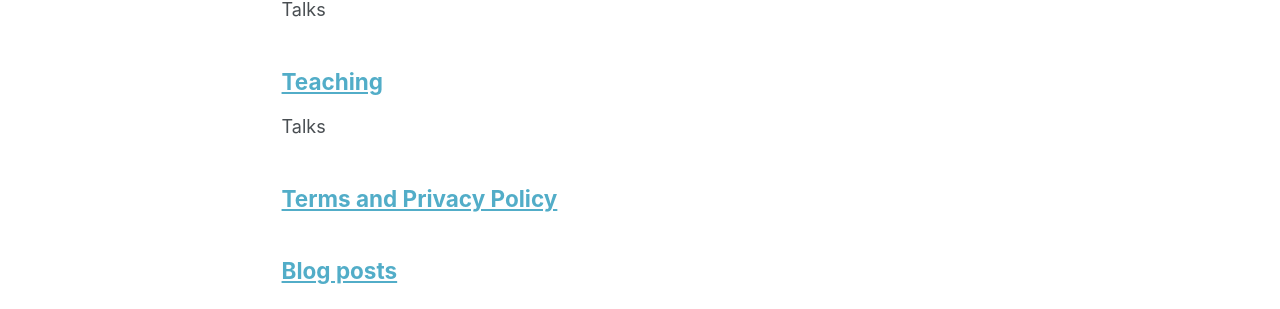
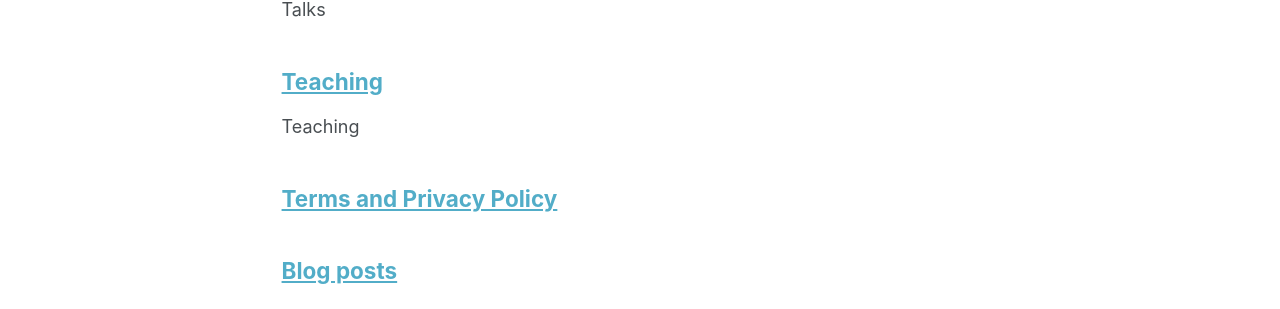
Before and after one commit to eneamc/eneamc.github.io, a Jekyll site: the page built from _pages/page-archive.html, in a window 1280 px wide. Shown: the part 1383-1692 px from the top of the page. Built offline with Jekyll 4.4.1, drawn with Linux system fonts in a browser that asks for light colours.

Commit message:
Update teaching.md

```diff
--- a/_pages/teaching.md
+++ b/_pages/teaching.md
@@ -1,11 +1,11 @@
 ---
 permalink: https:/eneamc.github.io/teaching/
 title: "Teaching"
-excerpt: "Talks"
+excerpt: "Teaching"
 author_profile: true
 redirect_from:
-  - /talks/
-  - /talks.html
+  - /Teaching/
+  - /Teaching.html
 ---
 
 1. [Continuous Optimization (2024)](https://eneamc.github.io/teaching/2024co)
```
